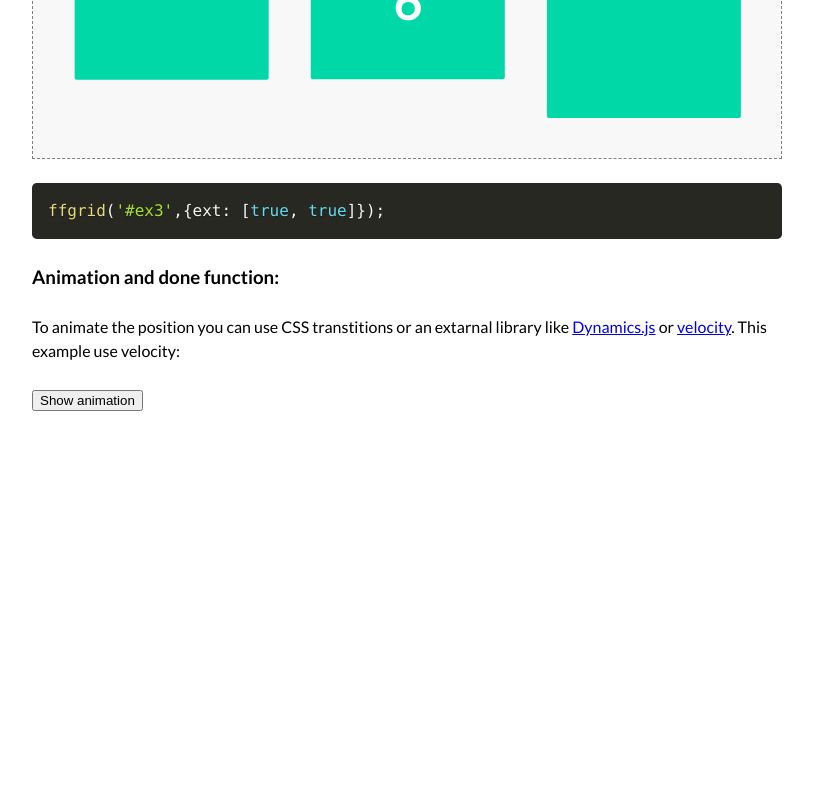
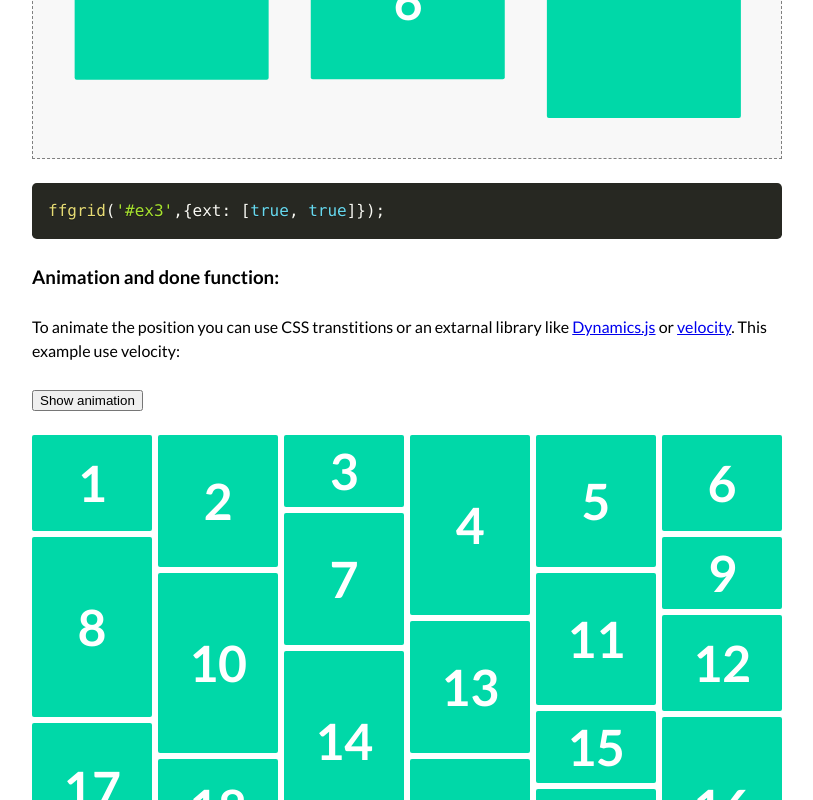
Before and after one commit to felixfaure/ff-grid, a website: page index.html in a window 1280 px wide. Both pictures are taken after a click on the button "Show animation". Shown: the part 4153-4953 px from the top of the page, without its empty margins (233-1046 px from the left). Drawn offline with Linux system fonts and the light colour scheme.

Commit message:
Fix missing move done arg

```diff
--- a/index.html
+++ b/index.html
@@ -196,9 +196,9 @@ window.addEventListener('resize', function(){
                         duration: 500,
                         delay: index * 100
                     });
-                }}, function(items,cont) {
+                }, done:function(items,cont) {
                     cont.className = cont.className.replace('is-init', '').replace(/\s+$/gi, '') + ' is-init';
-                });
+                }});
             });
             window.addEventListener('resize', function() {
                 ffgrid({cont:'#ex1', item:'.ffgrid_item'});
```
